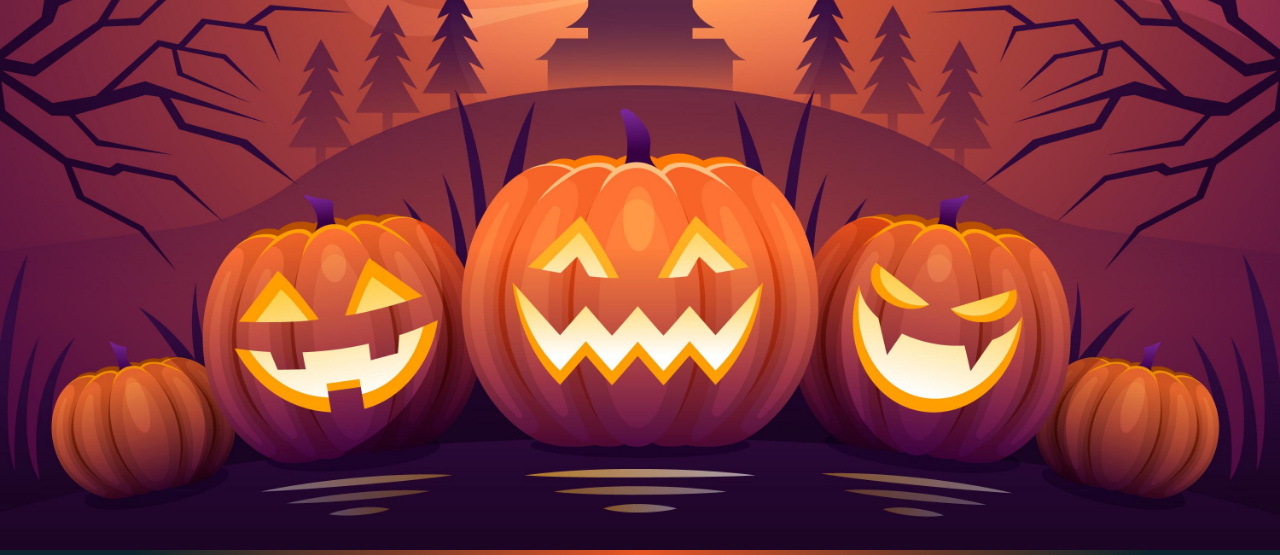
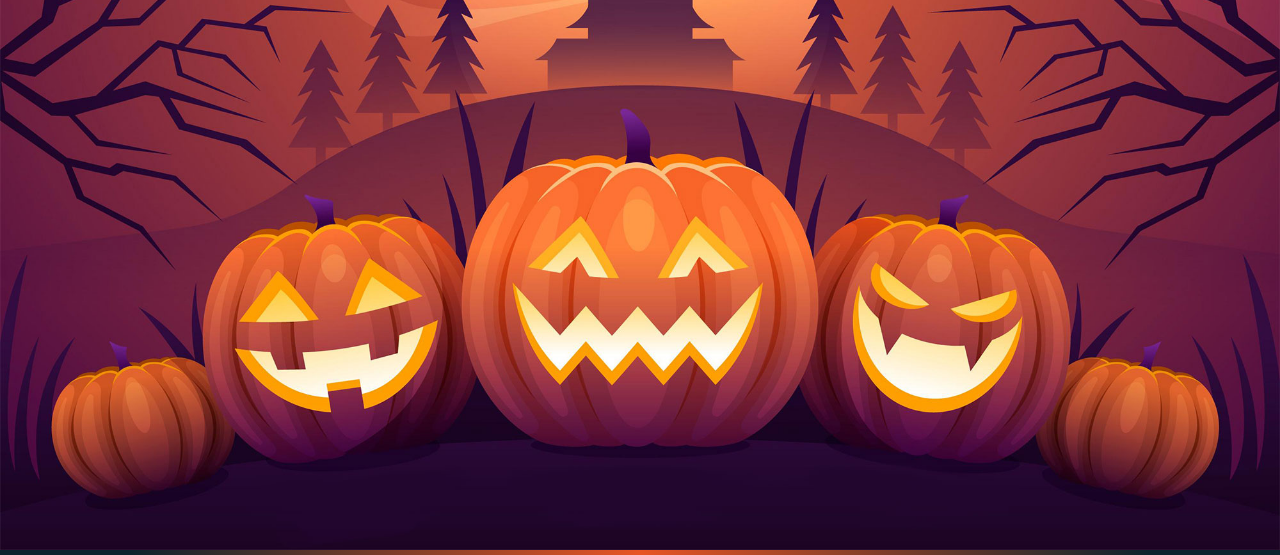
Before and after one commit to bhc-webdev/web-authoring-spring-2024, a plain HTML site: page register.html in a window 1280 px wide. Shown: the top 555 px of the page. Drawn offline with nearby package versions, Linux system fonts and the light colour scheme.

Commit message:
Update banner images

```diff
--- a/css/style.css
+++ b/css/style.css
@@ -8,7 +8,7 @@ body {
 }
 
 header {
-    background: var(--light) url(../images/halloween-pumpkins.jpg) no-repeat center bottom;
+    background: var(--light) url(../images/halloween-pumpkin-banner-2000.jpg) no-repeat center bottom;
     background-size: cover;
 }
 
```
Also changed, not shown: images/halloween-pumpkin-banner-2000.jpg (added), images/halloween-pumpkin-banner-3000.jpg (added), 1 other file.
